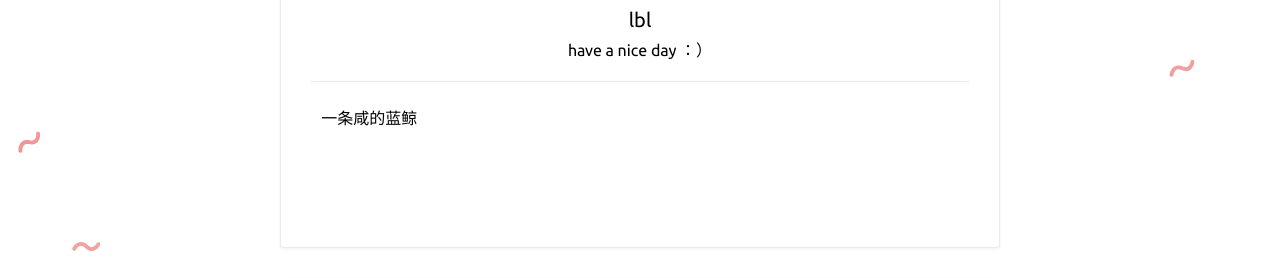
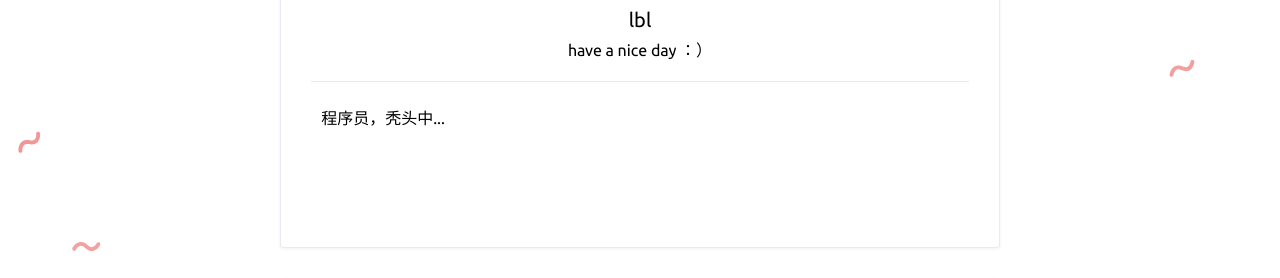
Before and after one commit to Miraling/Miraling.github.io, a Jekyll site: the page built from about.html, in a window 1280 px wide. Shown: the part 557-835 px from the top of the page. Built offline with Jekyll 4.4.1, drawn with Linux system fonts in a browser that asks for light colours.

Commit message:
Update _config.yml

```diff
--- a/_config.yml
+++ b/_config.yml
@@ -15,11 +15,11 @@
 # 博主
 author: true
 name: 'lbl'
-NickName: '林柏澜'
+NickName: 'lbl'
 webtitle: '摸鱼小水池'
 bio: 'have a nice day ：）'
 about: true
-aboutyou: '一条咸的蓝鲸'
+aboutyou: '程序员，秃头中...'
 portraits: '/assets/profile.jpeg' # your portraits image file path
 
 # SNS
```
